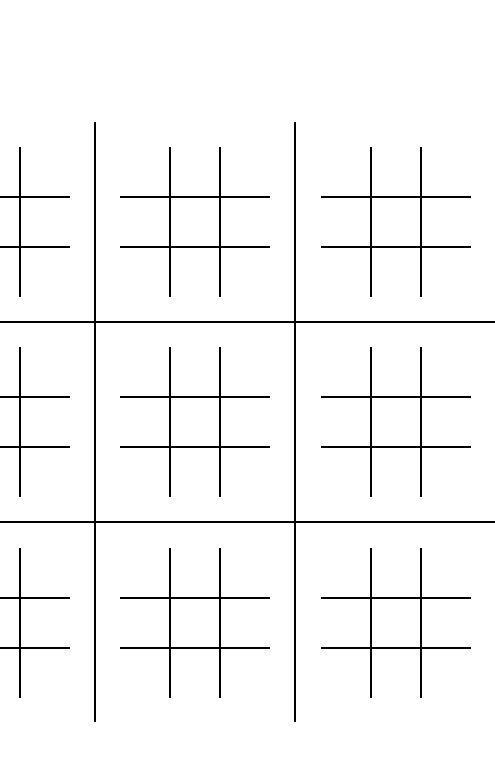
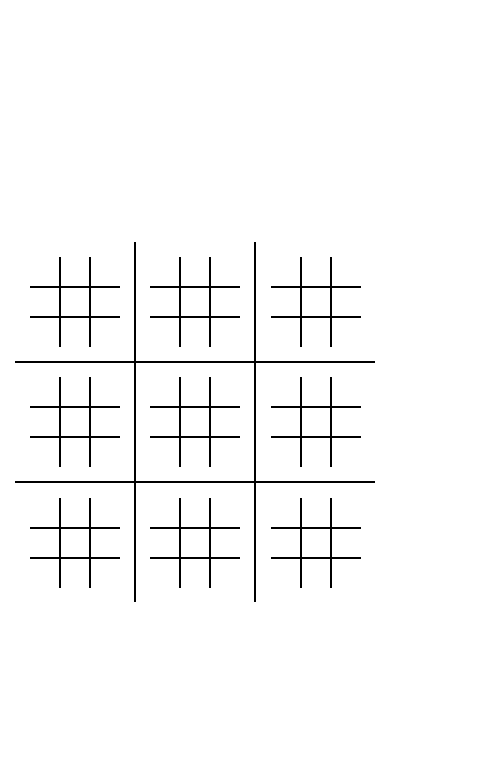
Before and after one commit to chirag-talpada/ultimate-tic-tac-toe, a plain HTML site: page index.html in a window 390 px wide. Shown: the whole page, 495 px wide, since content can reach past the window. Drawn offline with Linux system fonts and the light colour scheme.

Commit message:
edit css

```diff
--- a/style.css
+++ b/style.css
@@ -107,3 +107,25 @@
   background-color: #ff000054;
   cursor: not-allowed;
 }
+
+
+@media only screen and (max-width: 768px) {
+  :root {
+    --cell-size: 150px;
+    --cell-inner-size: 40px;
+  }
+}
+
+@media only screen and (max-width: 470px) {
+  :root {
+    --cell-size: 120px;
+    --cell-inner-size: 30px;
+  }
+}
+
+@media only screen and (max-width: 320px) {
+  :root {
+    --cell-size: 100px;
+    --cell-inner-size: 20px;
+  }
+}
```
